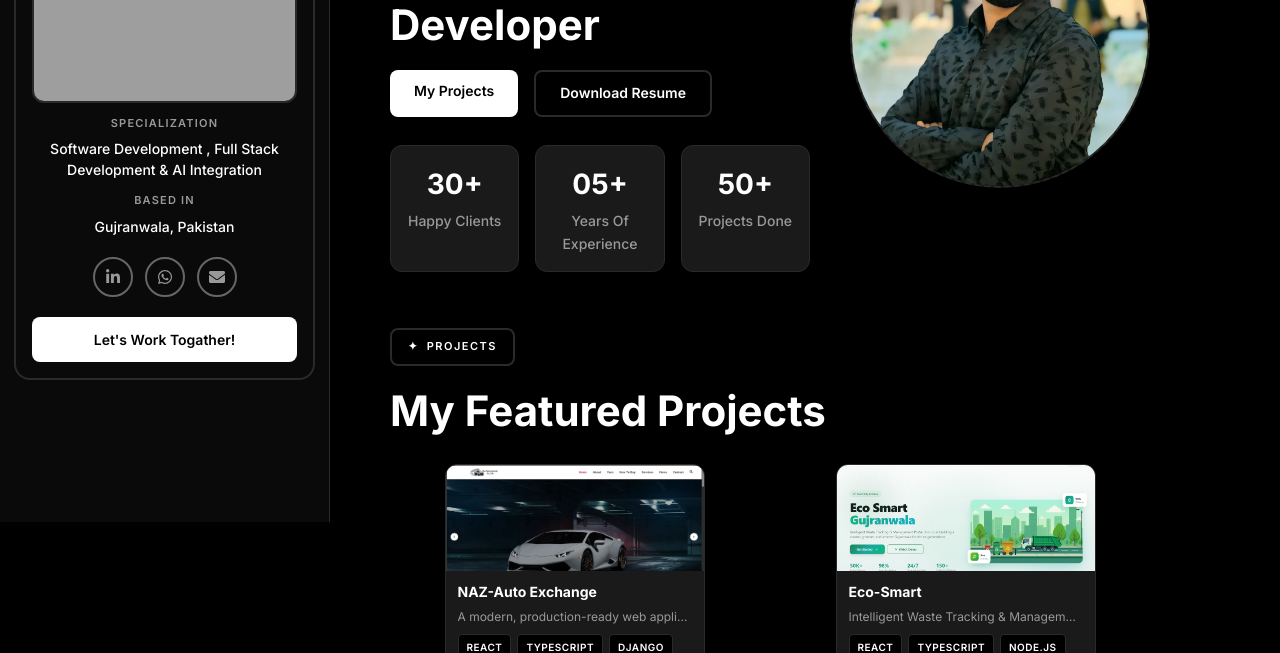
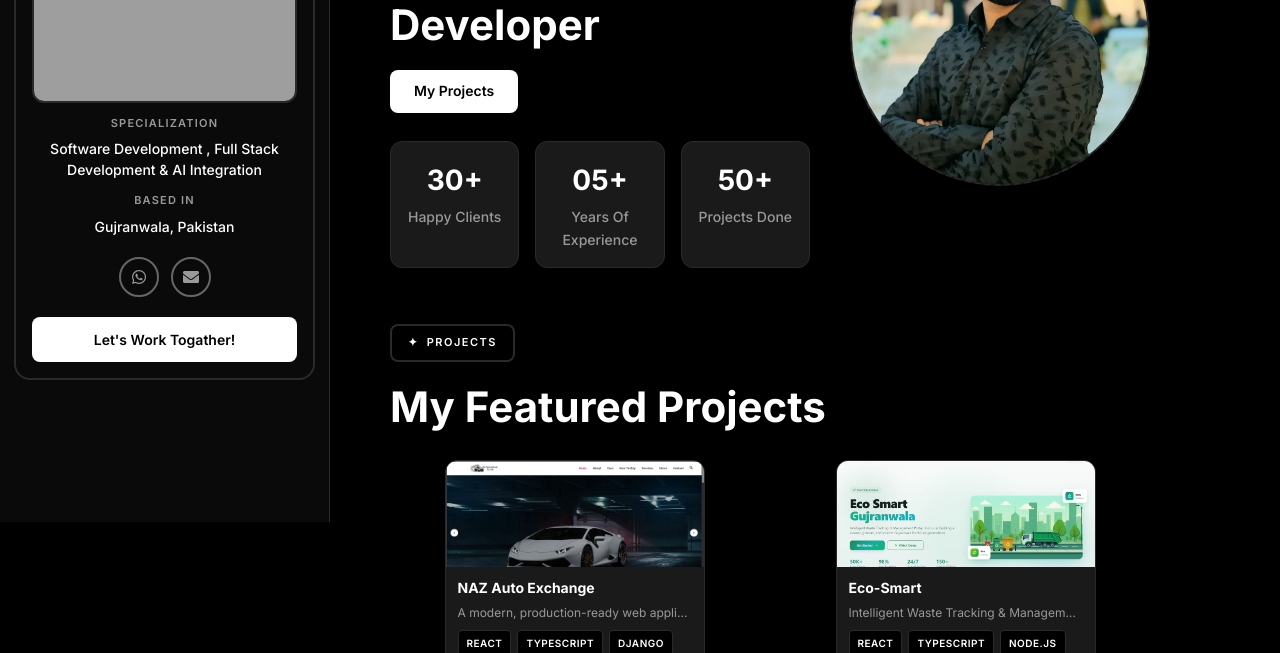
Before and after one commit to Hamza-Meer007/portfolio-new, a React (Vite) app: page / in a window 1280 px wide. Shown: the part 278-931 px from the top of the page. Built offline with nearby package versions, Linux system fonts and the light colour scheme; grey boxes are pictures that could not be loaded.

Commit message:
updated with minor changes

```diff
--- a/src/components/Footer.jsx
+++ b/src/components/Footer.jsx
@@ -19,9 +19,9 @@ const Footer = () => {
                     {/* <a href="https://github.com/Hamza-Meer007" target="_blank" rel="noopener noreferrer" className="social-icon">
                         <FaGithub />
                     </a> */}
-                    <a href="https://www.linkedin.com/in/hamza-meer/" target="_blank" rel="noopener noreferrer" className="social-icon">
+                    {/* <a href="https://www.linkedin.com/in/hamza-meer/" target="_blank" rel="noopener noreferrer" className="social-icon">
                         <FaLinkedinIn />
-                    </a>
+                    </a> */}
                     {/* <a href="https://www.instagram.com/strangerr_071/" target="_blank" rel="noopener noreferrer" className="social-icon">
                         <FaInstagram />
                     </a> */}
--- a/src/components/HeroSection.jsx
+++ b/src/components/HeroSection.jsx
@@ -27,13 +27,13 @@ const HeroSection = () => {
               <a href="#projects" className="btn-hero-primary">
                 My Projects
               </a>
-              <a
+              {/* <a
                 href="/Hamza-Resume.pdf"
                 download="Hamza-Resume.pdf"
                 className="btn-hero-secondary"
               >
                 Download Resume
-              </a>
+              </a> */}
             </div>
 
             <div className="hero-stats">
--- a/src/components/ProfileSidebar.jsx
+++ b/src/components/ProfileSidebar.jsx
@@ -41,9 +41,9 @@ const ProfileSidebar = () => {
                     {/* <a href="https://github.com/Hamza-Meer007" target="_blank" rel="noopener noreferrer" className="social-icon">
                         <FaGithub />
                     </a> */}
-                    <a href="https://www.linkedin.com/in/hamza-meer/" target="_blank" rel="noopener noreferrer" className="social-icon">
+                    {/* <a href="https://www.linkedin.com/in/hamza-meer/" target="_blank" rel="noopener noreferrer" className="social-icon">
                         <FaLinkedinIn />
-                    </a>
+                    </a> */}
                     <a href="https://wa.me/923127674165" target="_blank" rel="noopener noreferrer" className="social-icon">
                         <FaWhatsapp />
                     </a>
--- a/src/components/ProjectsSection.jsx
+++ b/src/components/ProjectsSection.jsx
@@ -9,7 +9,7 @@ const ProjectsSection = () => {
       {
         id: 1,
         image: "/naz-auto.webp",
-        title: "NAZ-Auto Exchange",
+        title: "NAZ Auto Exchange",
         description:
           "A modern, production-ready web application for browsing, inquiring, and managing Japanese imported cars.",
         tags: ["React","TypeScript", "Django", "PostgreSQL", "DRF"],
@@ -43,7 +43,7 @@ const ProjectsSection = () => {
       {
         id: 5,
         image: "/brain-tumor.webp",
-        title: "Brain Tumor Detection",
+        title: "NeuroScan AI",
         description:
           "Detects Brain Tumors in MRI Images using Machine Learning",
         tags: ["Python", "FastAPI", "TensorFlow", "OpenCV"],
@@ -57,22 +57,22 @@ const ProjectsSection = () => {
         tags: ["Python", "NLP", "Flask"],
         githubLink: "https://github.com/Adnan-Asad1/Hyper-Summ",
       },
-      {
-        id: 7,
-        image: "/project6.jpg",
-        title: "NILL",
-        description: "NILL",
-        tags: ["NILL"],
-        githubLink: "#",
-      },
-      {
-        id: 8,
-        image: "/project6.jpg",
-        title: "NILL",
-        description: "NILL",
-        tags: ["NILL"],
-        githubLink: "#",
-      },
+      // {
+      //   id: 7,
+      //   image: "/project6.jpg",
+      //   title: "NILL",
+      //   description: "NILL",
+      //   tags: ["NILL"],
+      //   githubLink: "#",
+      // },
+      // {
+      //   id: 8,
+      //   image: "/project6.jpg",
+      //   title: "NILL",
+      //   description: "NILL",
+      //   tags: ["NILL"],
+      //   githubLink: "#",
+      // },
     ];
 
     const totalSlides = 2; // 2 slides (4 projects each)
--- a/src/components/ResumeSection.jsx
+++ b/src/components/ResumeSection.jsx
@@ -133,7 +133,7 @@ const ResumeSection = () => {
             </div>
 
             {/* Download Resume Button */}
-            <div className="resume-download-container">
+            {/* <div className="resume-download-container">
                 <a
                     href="/Hamza-Resume.pdf"
                     download="Hamza-Resume.pdf"
@@ -147,7 +147,7 @@ const ResumeSection = () => {
                     </svg>
                     Download Resume
                 </a>
-            </div>
+            </div> */}
         </section>
     );
 };
--- a/src/components/RightSidebarMenu.jsx
+++ b/src/components/RightSidebarMenu.jsx
@@ -75,9 +75,9 @@ const RightSidebarMenu = () => {
                         {/* <a href="https://github.com/Hamza-Meer007" target="_blank" rel="noopener noreferrer" className="menu-social-icon">
                             <FaGithub />
                         </a> */}
-                        <a href="https://www.linkedin.com/in/hamza-meer/" target="_blank" rel="noopener noreferrer" className="menu-social-icon">
+                        {/* <a href="https://www.linkedin.com/in/hamza-meer/" target="_blank" rel="noopener noreferrer" className="menu-social-icon">
                             <FaLinkedinIn />
-                        </a>
+                        </a> */}
                         {/* <a href="https://www.instagram.com/strangerr_071/" target="_blank" rel="noopener noreferrer" className="menu-social-icon">
                             <FaInstagram />
                         </a>
```
Also changed, not shown: public/brain-tumor.webp.
